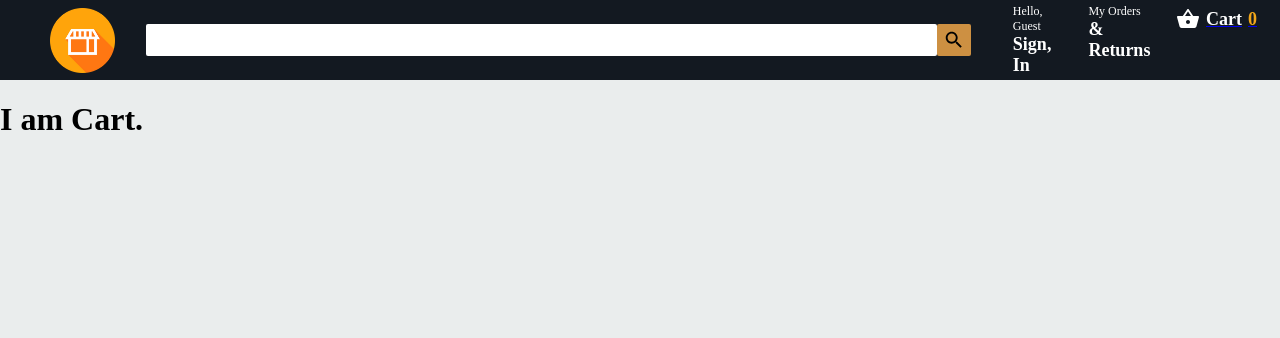
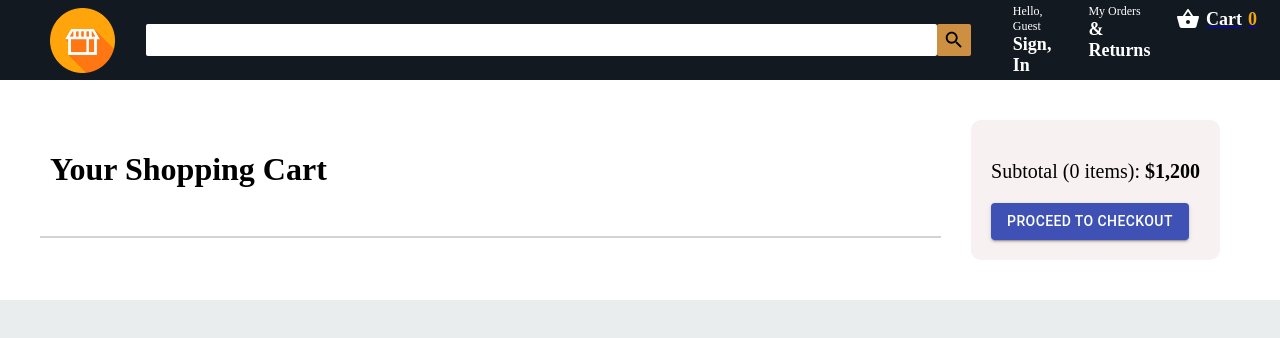
Before and after one commit to Skr-suyash/Ecommerce-Clone, a React (Create React App) app in the folder frontend/: page /cart in a window 1280 px wide. Shown: the top 338 px of the page. Built offline with nearby package versions, Linux system fonts and the light colour scheme.

Commit message:
Added a checkout component and some fixes

```diff
--- a/frontend/package.json
+++ b/frontend/package.json
@@ -8,7 +8,9 @@
     "@testing-library/jest-dom": "^5.11.6",
     "@testing-library/react": "^11.2.2",
     "@testing-library/user-event": "^12.6.0",
+    "prop-types": "^15.7.2",
     "react": "^17.0.1",
+    "react-currency-format": "^1.0.0",
     "react-dom": "^17.0.1",
     "react-router-dom": "^5.2.0",
     "react-scripts": "4.0.1",
--- a/frontend/src/components/Cart/Cart.css
+++ b/frontend/src/components/Cart/Cart.css
@@ -0,0 +1,22 @@
+.cart {
+    background-color: white;
+    display: flex;
+    padding: 40px;
+    height: max-content;
+}
+
+.cart__left {
+    display: flex;
+    flex: 1;
+}
+
+.cart__right {
+    display: flex;
+}
+
+.cart__hero {
+    width: 100%;
+    border-bottom: 2px solid lightgray;
+    padding: 10px;
+    margin-right: 10px;
+}
--- a/frontend/src/components/Cart/Cart.js
+++ b/frontend/src/components/Cart/Cart.js
@@ -1,10 +1,21 @@
 import React from 'react';
+import Subtotal from '../Subtotal/Subtotal';
 import './Cart.css';
 
 function Cart() {
   return (
-    <div>
-      <h1>I am Cart.</h1>
+    <div className="cart">
+      <div className="cart__left">
+        {/* <img
+          className="cart__left__image"
+          src="banner.jpg"
+          alt="banner"
+        /> */}
+        <h1 className="cart__hero">Your Shopping Cart</h1>
+      </div>
+      <div className="cart__right">
+        <Subtotal />
+      </div>
     </div>
   );
 }
--- a/frontend/src/components/Product/Product.css
+++ b/frontend/src/components/Product/Product.css
@@ -26,6 +26,9 @@
 
 .product > .product__button {
     margin-top: 10px;
+    width: 10em;
+    padding: 5px;
+    background-color: #ffd66b;
 }
 
 .product__price {
--- a/frontend/src/components/Product/Product.js
+++ b/frontend/src/components/Product/Product.js
@@ -1,6 +1,7 @@
-/* eslint-disable react/prop-types */
 import React from 'react';
 import './Product.css';
+import Button from '@material-ui/core/Button';
+import PropTypes from 'prop-types';
 
 export default function Product({
   title, price, imageLink, rating,
@@ -23,7 +24,14 @@ export default function Product({
         ))}
       </div>
 
-      <button className="product__button" type="button">Add to Cart</button>
+      <Button variant="contained" color="primary"> Add to Cart </Button>
     </div>
   );
 }
+
+Product.propTypes = {
+  title: PropTypes.string.isRequired,
+  price: PropTypes.number.isRequired,
+  imageLink: PropTypes.string.isRequired,
+  rating: PropTypes.number.isRequired,
+};
--- /dev/null
+++ b/frontend/src/components/Subtotal/Subtotal.css
@@ -0,0 +1,9 @@
+.subtotal {
+    background-color: #f8f1f1;
+    padding: 20px;
+    border-radius: 10px;
+    margin: 0 20px;
+}
+.subtotal__text {
+    font-size: 20px;
+}
--- /dev/null
+++ b/frontend/src/components/Subtotal/Subtotal.js
@@ -0,0 +1,30 @@
+import React from 'react';
+import './Subtotal.css';
+import CurrencyFormat from 'react-currency-format';
+import Button from '@material-ui/core/Button';
+
+export default function Subtotal() {
+  return (
+    <div className="subtotal">
+      <CurrencyFormat
+        renderText={(value) => (
+          <>
+            <p className="subtotal__text">
+              Subtotal (0 items):
+              {' '}
+              <strong>
+                {value}
+              </strong>
+            </p>
+          </>
+        )}
+        decimalScale={2}
+        value={1200}
+        displayType="text"
+        thousandSeparator
+        prefix="$"
+      />
+      <Button variant="contained" color="primary"> Proceed to Checkout </Button>
+    </div>
+  );
+}
```
Also changed, not shown: frontend/public/banner.jpg (added), 1 other file (tests, documents, lock files or other folders).
